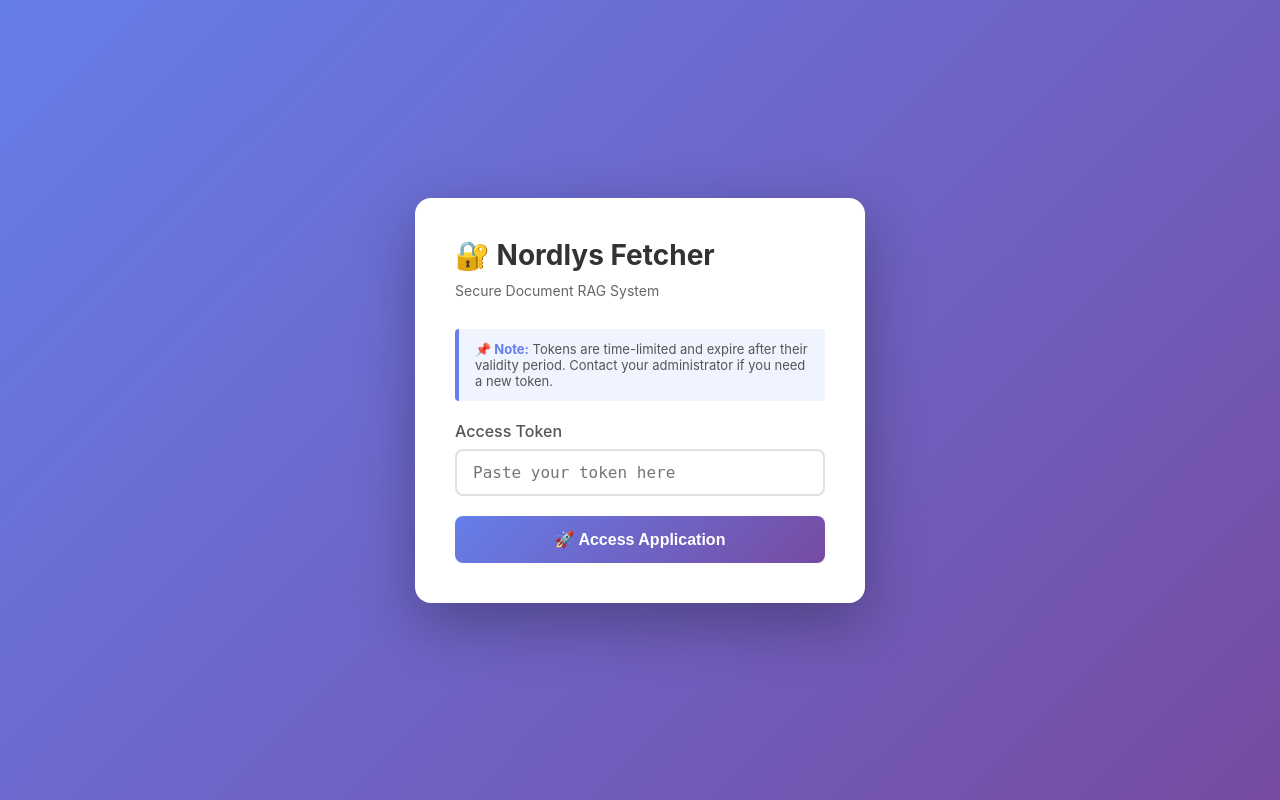
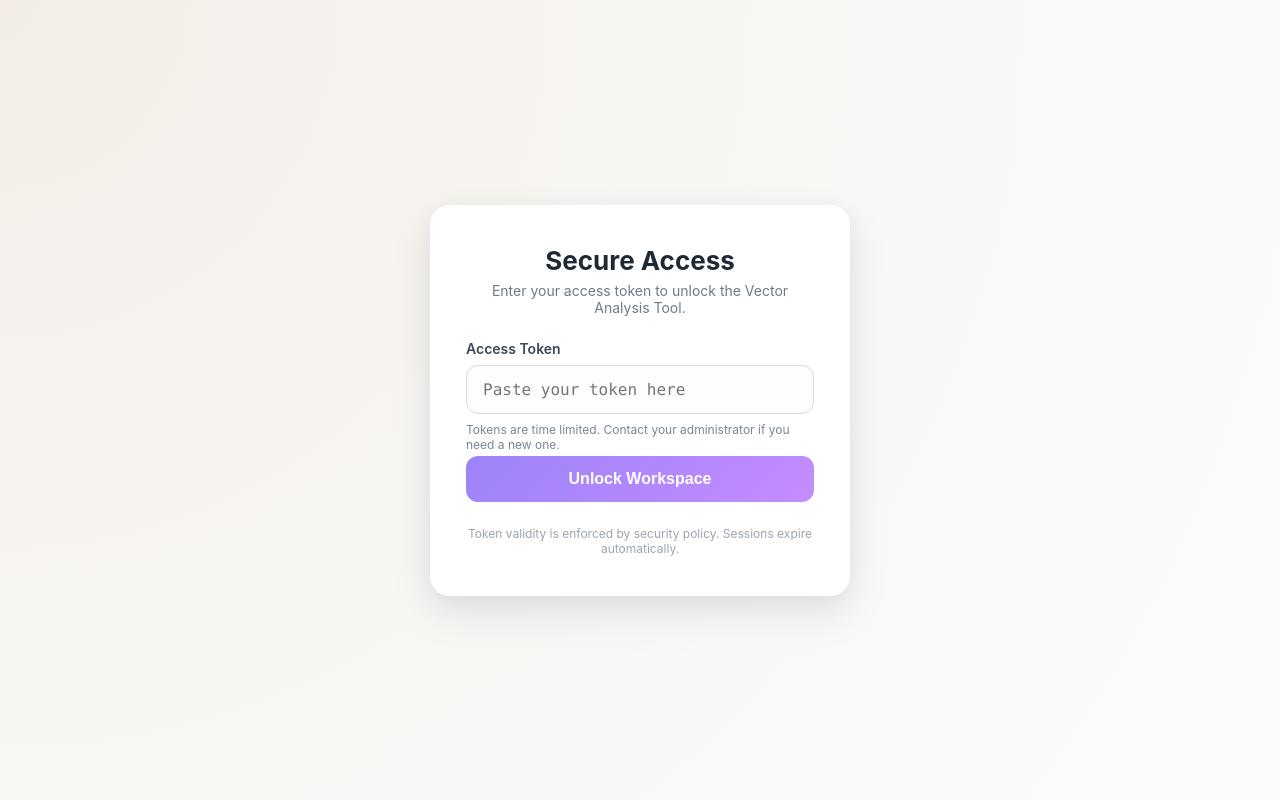
Before and after one commit to AtayDev/Fetcher-V2, a Flask app: page / in a window 1280 px wide. Run offline with Flask 3, Linux system fonts and the light colour scheme.

Commit message:
Revamp login screen and enforce token expiry redirect

```diff
--- a/app.py
+++ b/app.py
@@ -320,7 +320,7 @@ from flask import request, abort, session, render_template, redirect, url_for, f
 TOKEN_SECRET = os.getenv("TOKEN_SECRET", "change-me-in-production")
 
 # Token validity period in hours (for testing: 30 seconds = 30/3600 hours)
-TOKEN_EXPIRY_HOURS = float(os.getenv("TOKEN_EXPIRY_HOURS", "24"))
+TOKEN_EXPIRY_HOURS = float(os.getenv("TOKEN_EXPIRY_HOURS", str(72)))
 
 
 def generate_token(client_id: str, expiry_hours: float = None) -> str:
@@ -487,6 +487,9 @@ def check_token_auth():
     # No valid authentication - redirect to login
     if request.endpoint == 'index' and request.method == 'GET':
         return render_template('login_token.html')
+
+    if request.accept_mimetypes.accept_html:
+        return redirect(url_for('login_token'))
 
     abort(401)
 
--- a/templates/login_token.html
+++ b/templates/login_token.html
@@ -6,129 +6,166 @@
     <title>Nordlys Fetcher - Login</title>
     <style>
         * {
-            margin: 0;
-            padding: 0;
             box-sizing: border-box;
         }
+
         body {
-            font-family: -apple-system, BlinkMacSystemFont, 'Segoe UI', Roboto, Oxygen, Ubuntu, sans-serif;
-            background: linear-gradient(135deg, #667eea 0%, #764ba2 100%);
+            margin: 0;
             min-height: 100vh;
+            font-family: "Inter", -apple-system, BlinkMacSystemFont, "Segoe UI", Roboto, Oxygen, Ubuntu, sans-serif;
+            background: radial-gradient(circle at top left, #f3ede6 0%, #f8f6f3 45%, #fdfcfb 100%);
             display: flex;
             align-items: center;
             justify-content: center;
-            padding: 20px;
+            padding: 32px 16px;
+            color: #1f2933;
         }
-        .login-container {
-            background: white;
-            border-radius: 16px;
-            box-shadow: 0 20px 60px rgba(0, 0, 0, 0.3);
-            padding: 40px;
-            max-width: 450px;
+
+        .card {
+            width: min(420px, 100%);
+            background: #ffffff;
+            border-radius: 20px;
+            box-shadow: 0 18px 45px rgba(31, 41, 51, 0.08), 0 8px 24px rgba(31, 41, 51, 0.06);
+            padding: 40px 36px;
+            display: flex;
+            flex-direction: column;
+            gap: 24px;
+        }
+
+        .card-header {
+            text-align: center;
+        }
+
+        .card-title {
+            font-size: 26px;
+            font-weight: 700;
+            color: #1f2933;
+            margin-bottom: 6px;
+        }
+
+        .card-subtitle {
+            font-size: 14px;
+            color: #6c7a89;
+        }
+
+        .form-group {
+            display: flex;
+            flex-direction: column;
+            gap: 8px;
+        }
+
+        label {
+            font-size: 14px;
+            font-weight: 600;
+            color: #3a4856;
+        }
+
+        input[type="text"] {
             width: 100%;
+            padding: 14px 16px;
+            border-radius: 12px;
+            border: 1.5px solid #d4d9e1;
+            font-size: 16px;
+            font-family: "SFMono-Regular", "Roboto Mono", ui-monospace, SFMono-Regular, Menlo, Monaco, Consolas, "Liberation Mono", "Courier New", monospace;
+            color: #1f2933;
+            background-color: #fdfdfd;
+            transition: border-color 0.2s ease, box-shadow 0.2s ease;
         }
-        h1 {
-            color: #333;
-            margin-bottom: 10px;
-            font-size: 28px;
+
+        input[type="text"]:focus {
+            outline: none;
+            border-color: #9370db;
+            box-shadow: 0 0 0 4px rgba(147, 112, 219, 0.15);
+        }
+
+        .helper-text {
+            font-size: 12px;
+            color: #7a8696;
+        }
+
+        .error-message {
+            font-size: 13px;
+            font-weight: 600;
+            color: #d1295b;
             display: flex;
             align-items: center;
-            gap: 10px;
+            gap: 6px;
         }
-        .subtitle {
-            color: #666;
-            margin-bottom: 30px;
-            font-size: 14px;
+
+        .error-message svg {
+            width: 16px;
+            height: 16px;
         }
-        .info-box {
-            background: #f0f4ff;
-            border-left: 4px solid #667eea;
-            padding: 12px 16px;
-            margin-bottom: 20px;
-            border-radius: 4px;
-            font-size: 13px;
-            color: #555;
-        }
-        .info-box strong {
-            color: #667eea;
-        }
-        .form-group {
-            margin-bottom: 20px;
-        }
-        label {
-            display: block;
-            color: #555;
-            margin-bottom: 8px;
-            font-weight: 500;
-        }
-        input[type="text"] {
-            width: 100%;
-            padding: 12px 16px;
-            border: 2px solid #e0e0e0;
-            border-radius: 8px;
-            font-size: 16px;
-            transition: border-color 0.3s;
-            font-family: monospace;
-        }
-        input[type="text"]:focus {
-            outline: none;
-            border-color: #667eea;
-        }
+
         button {
+            margin-top: 4px;
             width: 100%;
             padding: 14px;
-            background: linear-gradient(135deg, #667eea 0%, #764ba2 100%);
-            color: white;
+            background: linear-gradient(135deg, #9c83f9 0%, #c58cff 100%);
+            color: #fff;
             border: none;
-            border-radius: 8px;
+            border-radius: 12px;
             font-size: 16px;
             font-weight: 600;
             cursor: pointer;
-            transition: transform 0.2s, box-shadow 0.2s;
+            transition: transform 0.18s ease, box-shadow 0.18s ease;
         }
+
         button:hover {
-            transform: translateY(-2px);
-            box-shadow: 0 6px 20px rgba(102, 126, 234, 0.4);
+            transform: translateY(-1px);
+            box-shadow: 0 10px 22px rgba(156, 131, 249, 0.28);
         }
+
         button:active {
             transform: translateY(0);
         }
-        .error {
-            background: #fee;
-            color: #c33;
-            padding: 12px;
-            border-radius: 8px;
-            margin-bottom: 20px;
-            border-left: 4px solid #c33;
+
+        .flash-ok {
+            padding: 12px 14px;
+            border-radius: 12px;
+            background: rgba(56, 178, 172, 0.12);
+            color: #1d716f;
+            font-size: 13px;
+            font-weight: 500;
         }
-        .flash-messages {
-            margin-bottom: 20px;
+
+        .footer-note {
+            text-align: center;
+            font-size: 12px;
+            color: #9aa5b1;
         }
-        .flash-ok {
-            background: #e8f5e9;
-            color: #2e7d32;
-            padding: 12px;
-            border-radius: 8px;
-            border-left: 4px solid #2e7d32;
+
+        @media (max-width: 480px) {
+            .card {
+                padding: 32px 24px;
+                border-radius: 16px;
+            }
         }
     </style>
 </head>
 <body>
-    <div class="login-container">
-        <h1>🔐 Nordlys Fetcher</h1>
-        <p class="subtitle">Secure Document RAG System</p>
-
-        <div class="info-box">
-            <strong>📌 Note:</strong> Tokens are time-limited and expire after their validity period. Contact your administrator if you need a new token.
+    <div class="card">
+        <div class="card-header">
+            <div class="card-title">Secure Access</div>
+            <div class="card-subtitle">Enter your access token to unlock the Vector Analysis Tool.</div>
         </div>
 
         {% with messages = get_flashed_messages(with_categories=true) %}
             {% if messages %}
-                <div class="flash-messages">
-                    {% for category, message in messages %}
-                        <div class="flash-{{ category }}">{{ message }}</div>
-                    {% endfor %}
-                </div>
+                {% for category, message in messages %}
+                    {% if category == 'error' %}
+                        <div class="error-message">
+                            <svg viewBox="0 0 24 24" fill="none" xmlns="http://www.w3.org/2000/svg">
+                                <path d="M12 9v4" stroke="currentColor" stroke-width="1.8" stroke-linecap="round" stroke-linejoin="round" />
+                                <path d="M12 17h.01" stroke="currentColor" stroke-width="1.8" stroke-linecap="round" stroke-linejoin="round" />
+                                <path d="M10.29 3.86L1.82 18a2 2 0 001.71 3h16.94a2 2 0 001.71-3L13.71 3.86a2 2 0 00-3.42 0z" stroke="currentColor" stroke-width="1.8" stroke-linecap="round" stroke-linejoin="round" />
+                            </svg>
+                            <span>{{ message }}</span>
+                        </div>
+                    {% elif category == 'ok' %}
+                        <div class="flash-ok">{{ message }}</div>
+                    {% endif %}
+                {% endfor %}
             {% endif %}
         {% endwith %}
 
@@ -139,13 +176,16 @@
                     type="text"
                     id="token"
                     name="token"
-                    required
                     placeholder="Paste your token here"
                     autocomplete="off"
+                    required
                 >
+                <div class="helper-text">Tokens are time limited. Contact your administrator if you need a new one.</div>
             </div>
-            <button type="submit">🚀 Access Application</button>
+            <button type="submit">Unlock Workspace</button>
         </form>
+
+        <div class="footer-note">Token validity is enforced by security policy. Sessions expire automatically.</div>
     </div>
 </body>
 </html>
```
Also changed, not shown: generate_tokens.py (+4 -4 lines).
